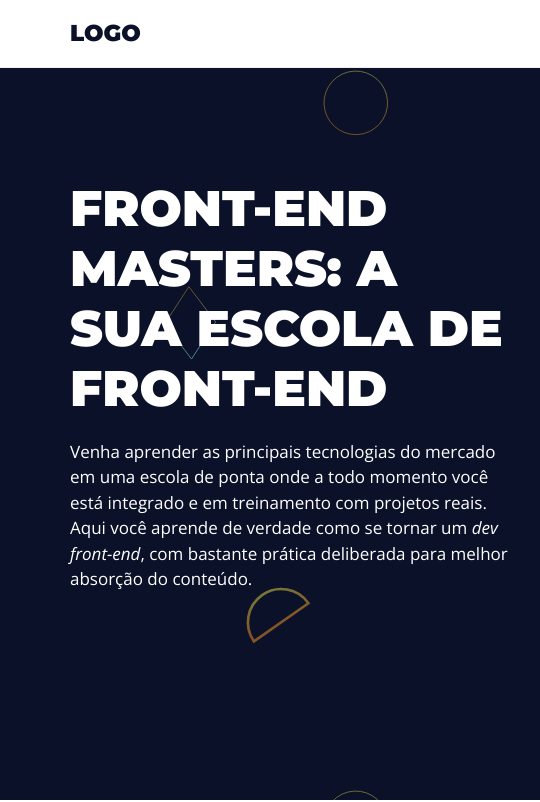
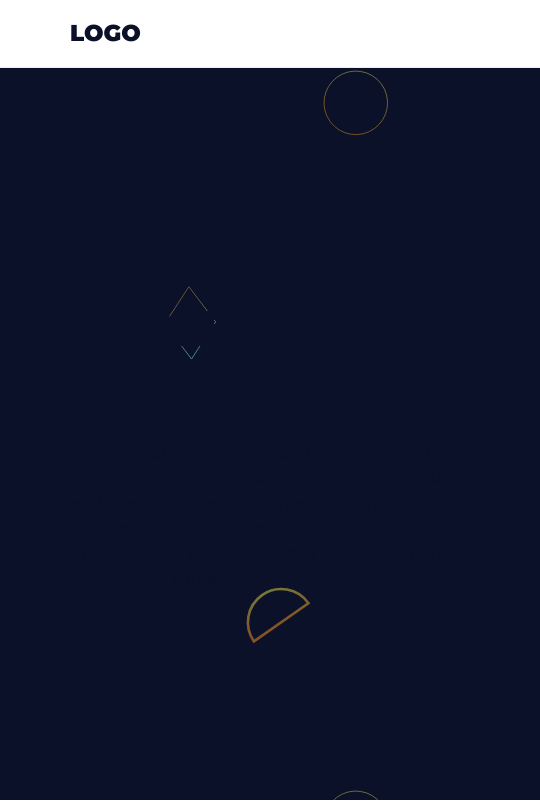
Before and after one commit to pedroleiteh/FrontendMasters, a plain HTML site: page index.html in a window 1280 px wide. Shown: the top 802 px of the page, 0-540 px from the left. Drawn offline with nearby package versions, Linux system fonts and the light colour scheme.

Commit message:
Update style.css

```diff
--- a/assets/css/style.css
+++ b/assets/css/style.css
@@ -184,6 +184,7 @@ header ul li a:hover {
     display: flex;
     flex-flow: column wrap;
     justify-content: center;
+    color: var(--primary-color);
 }
 
 .home-text-content p {
```
